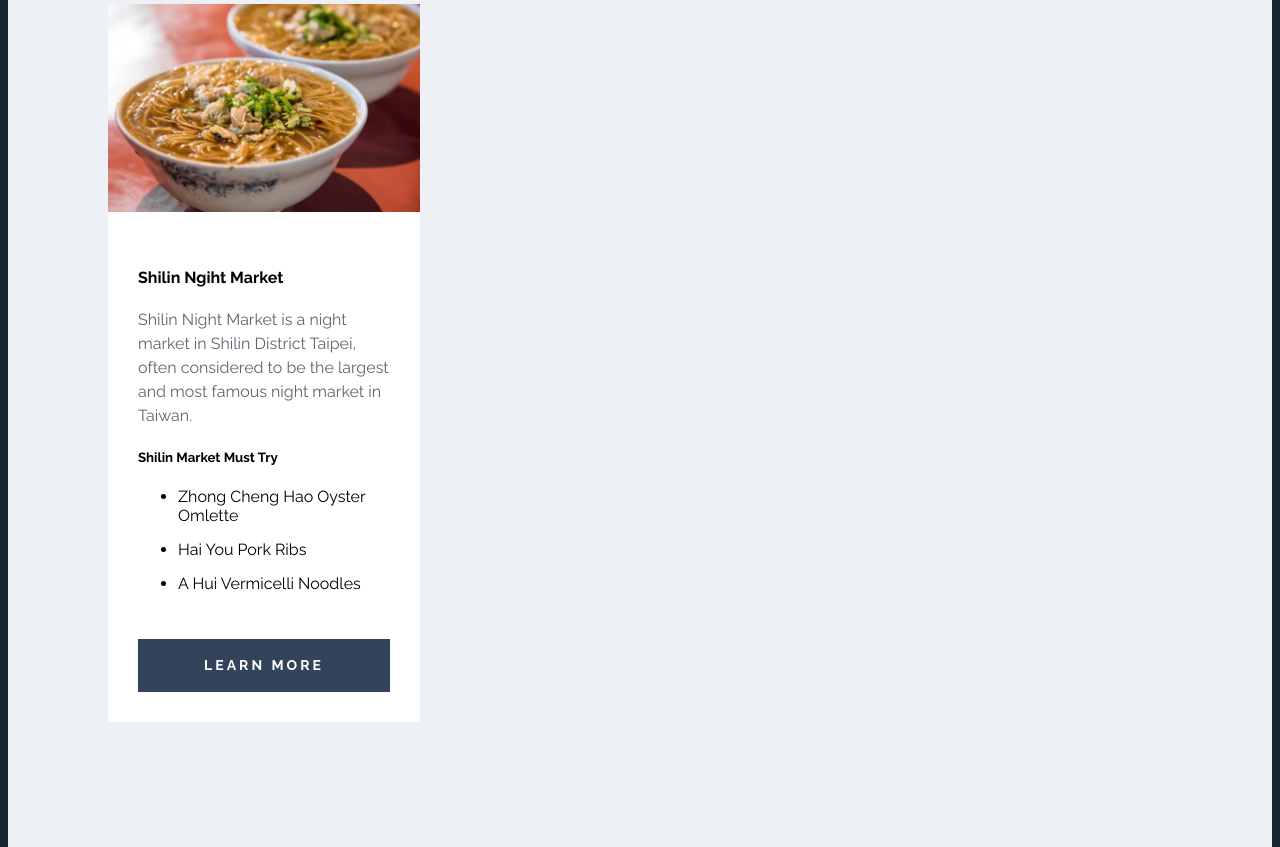
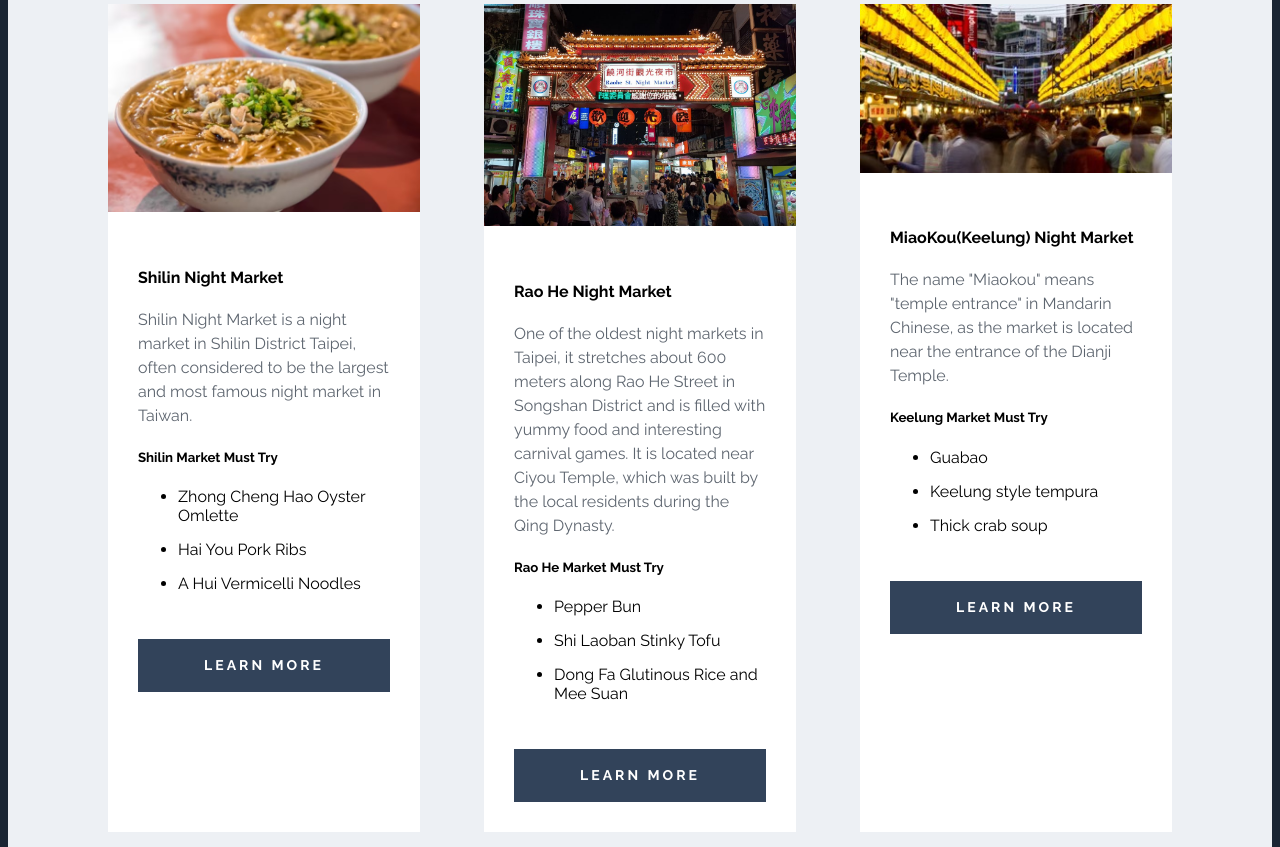
Before and after one commit to sesameng/Taiwan, a plain HTML site: page index.html in a window 1280 px wide. Shown: the part 1673-2520 px from the top of the page. Drawn offline with Linux system fonts and the light colour scheme.

Commit message:
added card content

```diff
--- a/index.html
+++ b/index.html
@@ -52,7 +52,7 @@
             />
           </div>
           <div class="card-body">
-            <h4>Shilin Ngiht Market</h4>
+            <h4>Shilin Night Market</h4>
             <p>
               Shilin Night Market is a night market in Shilin District Taipei, often considered to be the largest and most famous night market in Taiwan.
             </p>
@@ -66,6 +66,74 @@
               </li>
               <li>
                 A Hui Vermicelli Noodles
+              </li>
+            </ul>
+          </div>
+          <div class="card-footer">
+            <a href="https://www.google.com/maps/place/Shilin+Night+Market/@25.0879869,121.5216275,17z/data=!3m2!4b1!5s0x3442aeb00c7fecbb:0xc0060360854178c2!4m6!3m5!1s0x3442aeb1c4fdaf05:0xe7c26dbe86e7f929!8m2!3d25.0879869!4d121.5242024!16zL20vMDZsc2Iz"
+            class="btn"
+            target="_blank">
+              Learn More
+            </a>
+          </div>
+        </div>
+        <div class="card">
+          <div class="card-header">
+            <img
+             src="images/Raohe-Night-Market.jpeg"
+             alt="raohe"
+             class="img-responsive"
+            />
+          </div>
+          <div class="card-body">
+            <h4>Rao He Night Market</h4>
+            <p>
+              One of the oldest night markets in Taipei, it stretches about 600 meters along Rao He Street in Songshan District and is filled with yummy food and interesting carnival games. It is located near Ciyou Temple, which was built by the local residents during the Qing Dynasty.
+            </p>
+            <h5>Rao He Market Must Try</h5>
+            <ul>
+              <li>
+                Pepper Bun
+              </li>
+              <li>
+                Shi Laoban Stinky Tofu
+              </li>
+              <li>
+                Dong Fa Glutinous Rice and Mee Suan
+              </li>
+            </ul>
+          </div>
+          <div class="card-footer">
+            <a href="https://www.google.com/maps/place/Raohe+Night+Market/@25.0508835,121.5749297,17z/data=!3m1!4b1!4m6!3m5!1s0x3442ab9c0db4a583:0x3da21183815df6f6!8m2!3d25.0508835!4d121.5774993!16s%2Fm%2F03c71n_"
+            class="btn"
+            target="_blank">
+              Learn More
+            </a>
+          </div>
+        </div>
+        <div class="card">
+          <div class="card-header">
+            <img
+             src="images/miaokou.jpeg"
+             alt="noodles"
+             class="img-responsive"
+            />
+          </div>
+          <div class="card-body">
+            <h4>MiaoKou(Keelung) Night Market</h4>
+            <p>
+              The name "Miaokou" means "temple entrance" in Mandarin Chinese, as the market is located near the entrance of the Dianji Temple.
+            </p>
+            <h5>Keelung Market Must Try</h5>
+            <ul>
+              <li>
+                Guabao
+              </li>
+              <li>
+                Keelung style tempura
+              </li>
+              <li>
+                Thick crab soup
               </li>
             </ul>
           </div>
```
Also changed, not shown: images/miaokou.jpeg (added), images/miaokou.webp (deleted).
